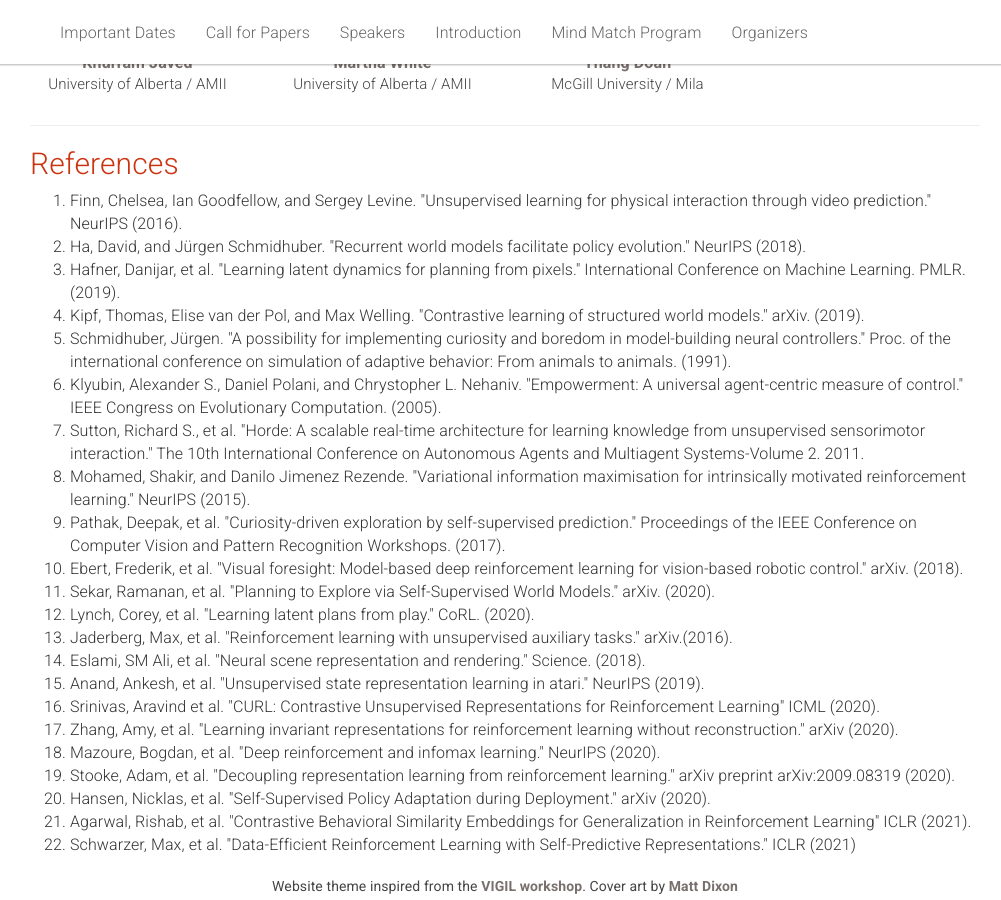
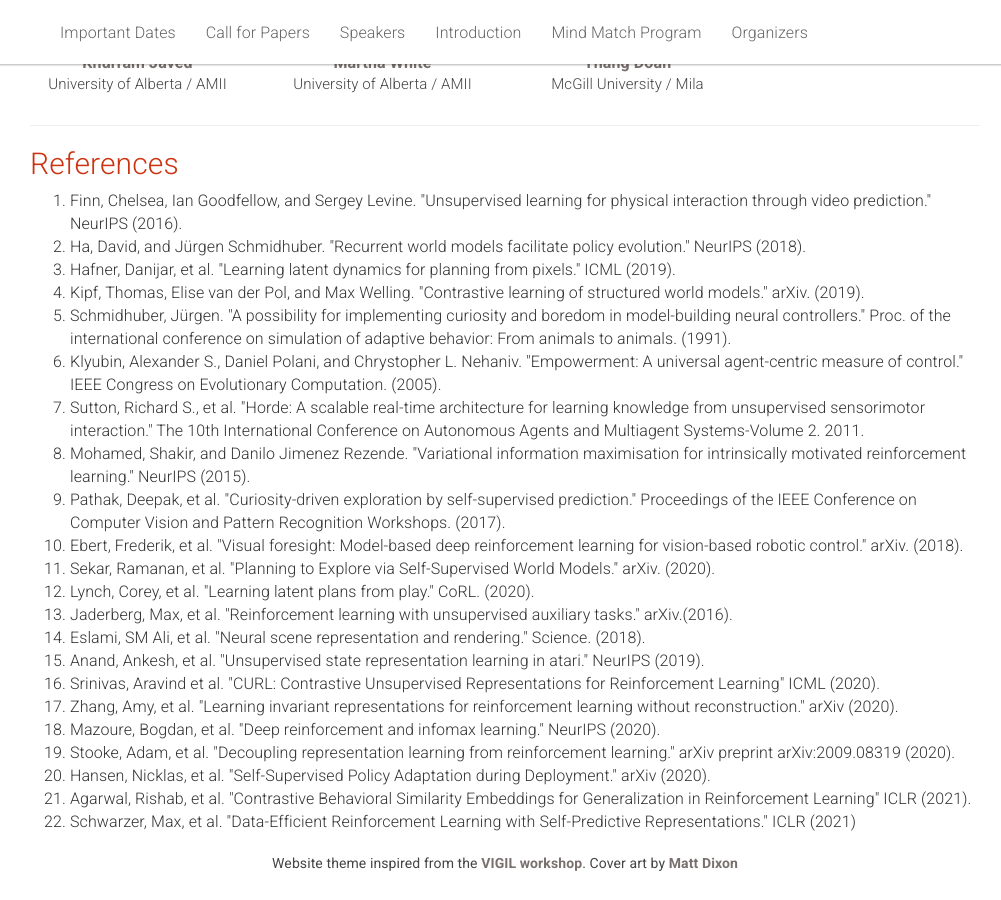
Before and after one commit to sslrlworkshop/sslrlworkshop.github.io, a Jekyll site: the page built from _pages/home.md, in a window 1280 px wide and 900 px high, scrolled down 3184 px. Shown: the whole window, without its empty margins (135-1136 px from the left). Built offline with Jekyll 4.4.1, drawn with Linux system fonts in a browser that asks for light colours.

Commit message:
Update home.md

```diff
--- a/_pages/home.md
+++ b/_pages/home.md
@@ -309,7 +309,7 @@ acknowledgements: ""
     <ol>
 <li>Finn, Chelsea, Ian Goodfellow, and Sergey Levine. "Unsupervised learning for physical interaction through video prediction." NeurIPS (2016).</li>
 <li>Ha, David, and Jürgen Schmidhuber. "Recurrent world models facilitate policy evolution." NeurIPS (2018). </li>
-<li>Hafner, Danijar, et al. "Learning latent dynamics for planning from pixels." International Conference on Machine Learning. PMLR.  (2019).  </li>
+<li>Hafner, Danijar, et al. "Learning latent dynamics for planning from pixels." ICML (2019).  </li>
 <li>Kipf, Thomas, Elise van der Pol, and Max Welling. "Contrastive learning of structured world models." arXiv.  (2019). </li>
 <li>Schmidhuber, Jürgen. "A possibility for implementing curiosity and boredom in model-building neural controllers." Proc. of the international conference on simulation of adaptive behavior: From animals to animals.  (1991). </li>
 <li>Klyubin, Alexander S., Daniel Polani, and Chrystopher L. Nehaniv. "Empowerment: A universal agent-centric measure of control." IEEE Congress on Evolutionary Computation.  (2005). </li>
```
